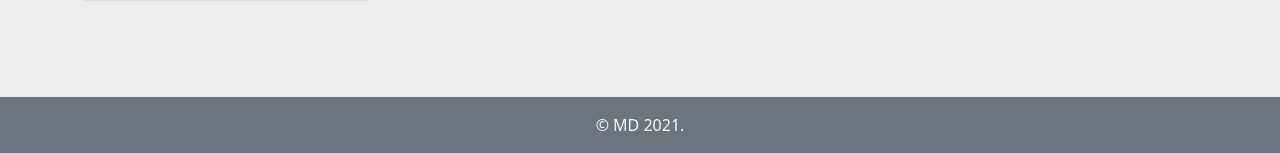
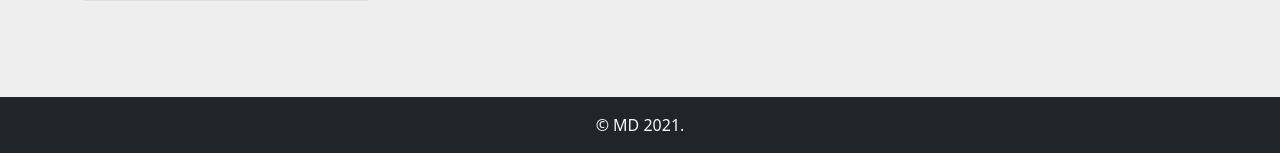
Before and after one commit to mdziergas/VerticalTank, a Flask app: page /about in a window 1280 px wide. Shown: the part 1163-1316 px from the top of the page. Run offline with Flask 2, Linux system fonts and the light colour scheme.

Commit message:
footer contrast

```diff
--- a/templates/base.html
+++ b/templates/base.html
@@ -45,7 +45,7 @@
 
     </div>
     <footer class="mt-auto">
-    <div id="footer" class="text-center mt-5 text-light bg-secondary w-100 p-3">
+    <div id="footer" class="text-center mt-5 text-light bg-dark w-100 p-3">
         {% block footer %}
         &copy; MD 2021</a>.
         {% endblock %}
```
